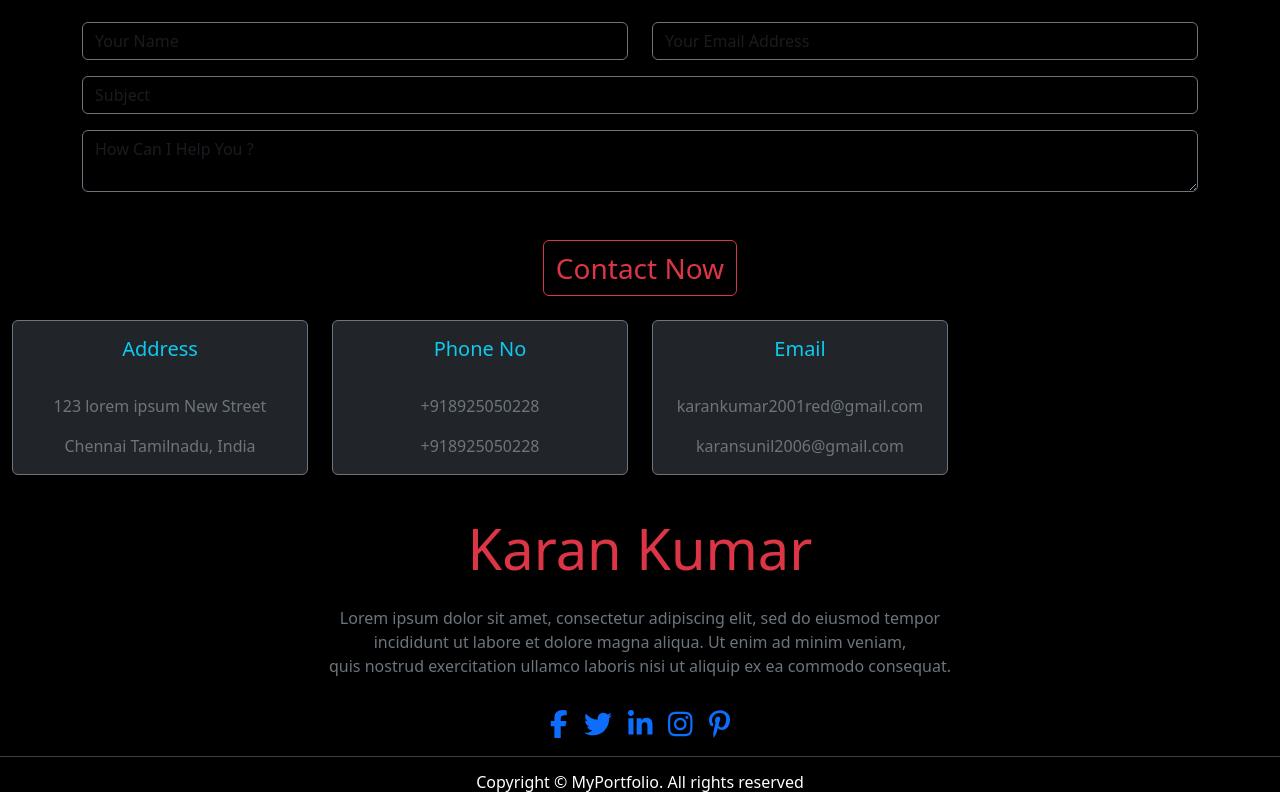
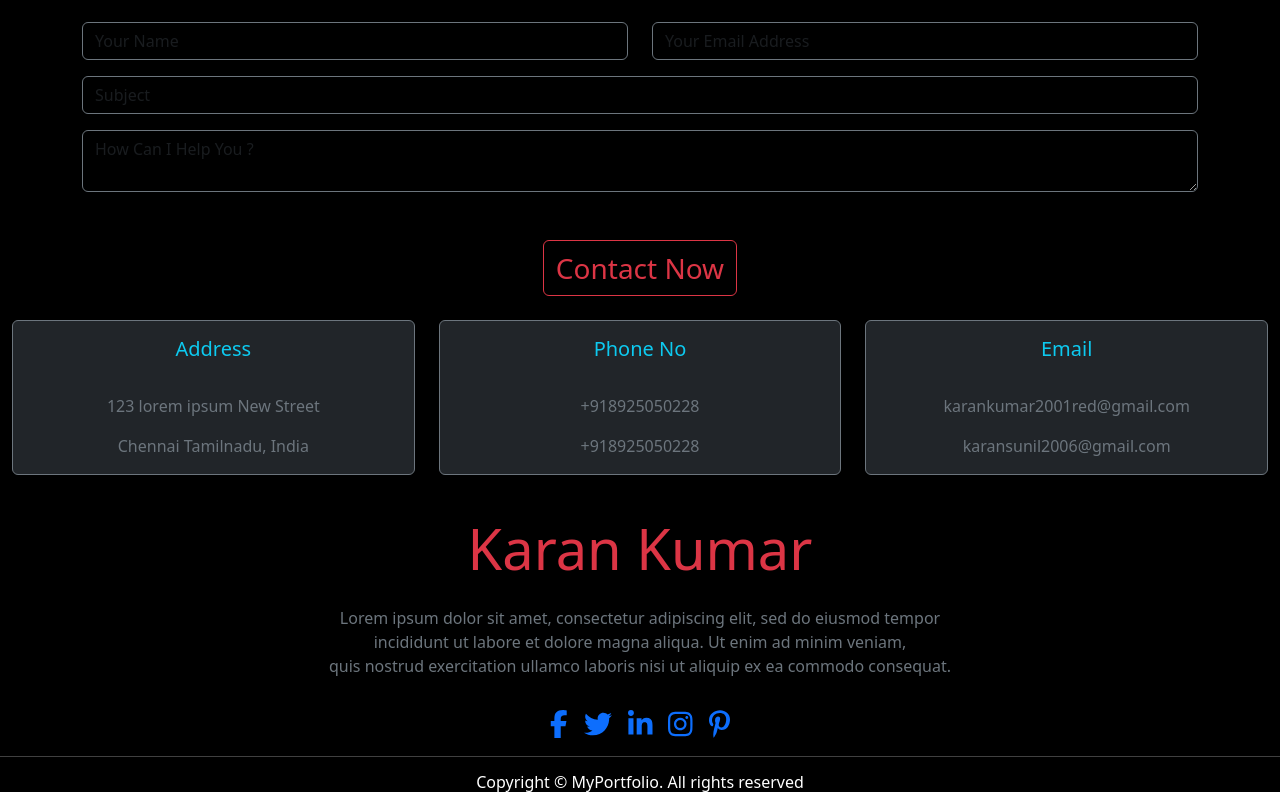
Before and after one commit to karan-2006/Portfolio, a React (Vite) app: page / in a window 1280 px wide. Shown: the part 3598-4398 px from the top of the page. Built offline with nearby package versions, Linux system fonts and the light colour scheme.

Commit message:
Update Contact.jsx

```diff
--- a/src/Contact.jsx
+++ b/src/Contact.jsx
@@ -34,7 +34,7 @@ function Contact() {
                 </form>
                 </div>
                     <div className="row pt-3">
-                      <div className="col-xs-12 py-2 col-lg-3">
+                      <div className="col-xs col-12 py-2 col-lg col-4">
                       <div className="card border border-secondary bg-dark">
                         <div className="card-body">
                           <h5 className="card-title text-info">Address</h5>
@@ -44,7 +44,7 @@ function Contact() {
                         </div>
                       </div>
                       </div>
-                      <div className="col-xs-12 py-2 col-lg-3">
+                      <div className="col-xs col-12 py-2 col-lg col-4">
                       <div className="card border border-secondary bg-dark">
                         <div className="card-body">
                           <h5 className="card-title text-info">Phone No</h5>
@@ -54,7 +54,7 @@ function Contact() {
                         </div>
                       </div>
                       </div>
-                      <div className="col-xs-12 py-2 col-lg-3">
+                      <div className="col-xs col-12 py-2 col-lg col-4">
                       <div className="card border border-secondary bg-dark">
                         <div className="card-body">
                           <h5 className="card-title text-info">Email</h5>
```
